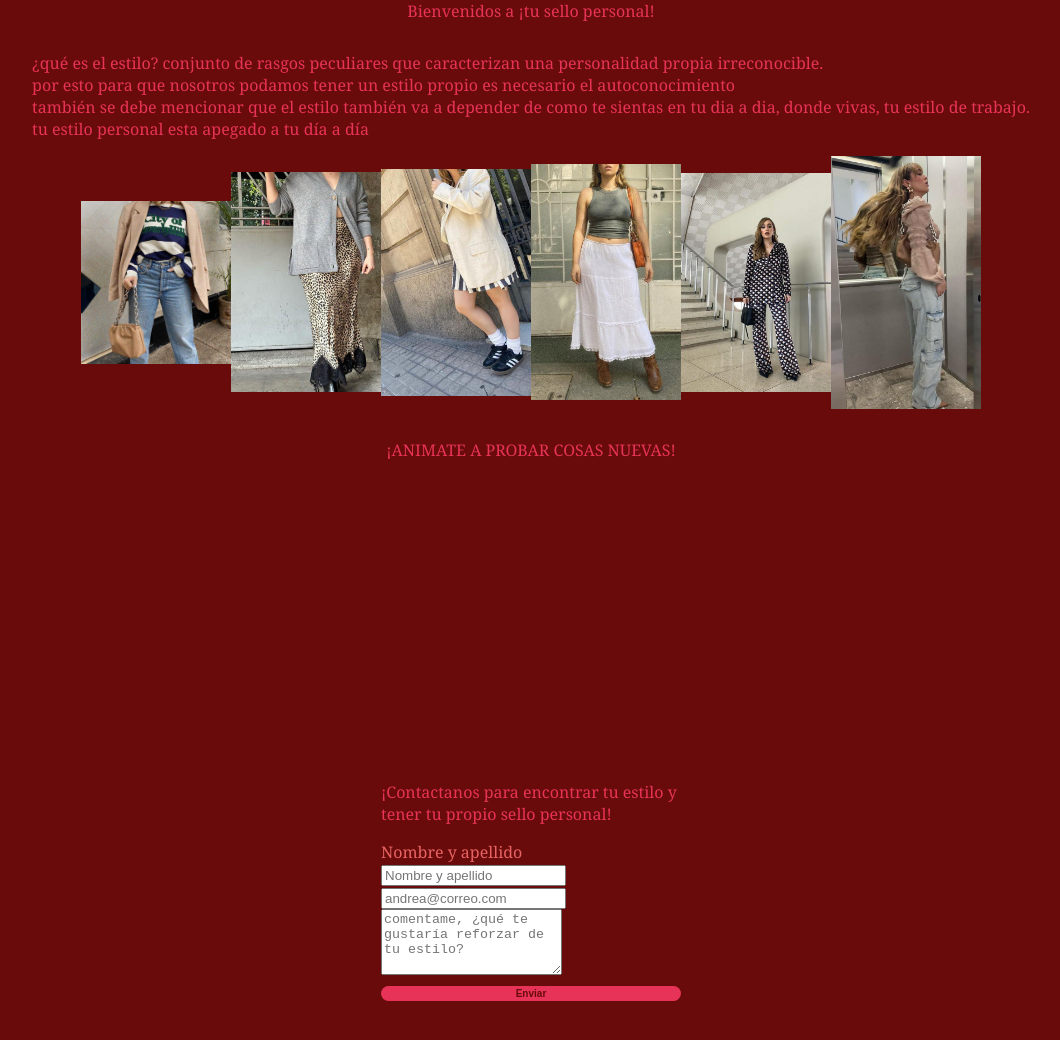
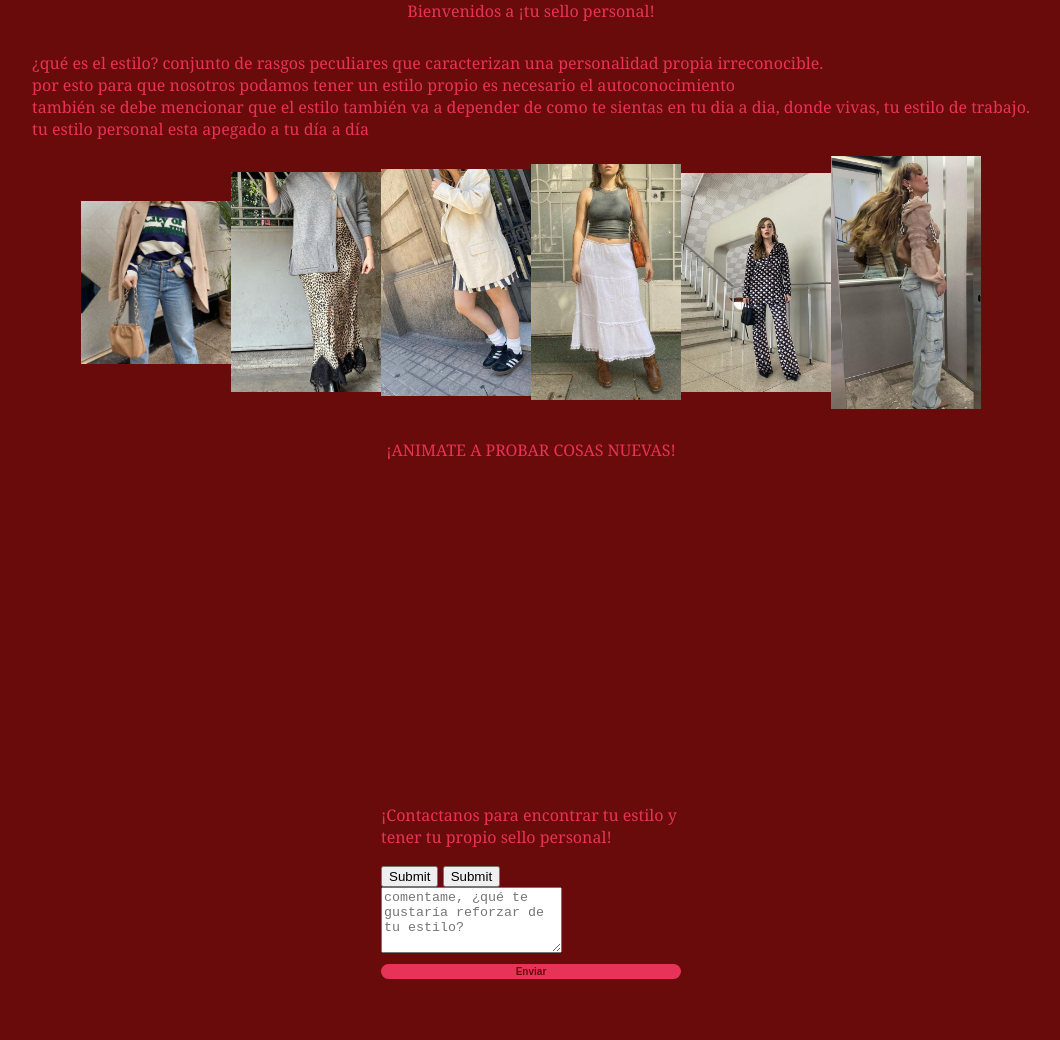
Before and after one commit to ariaskrizia/S2024, a plain HTML site: page index.html in a window 1280 px wide. Shown: the top 1040 px of the page, without its empty margins (109-1169 px from the left). Drawn offline with Linux system fonts and the light colour scheme.

Commit message:
mejoras en el formulario y añadi funcionalidad

```diff
--- a/index.html
+++ b/index.html
@@ -28,9 +28,8 @@
     <div class="form-container">
         <p>¡Contactanos para encontrar tu estilo y tener tu propio sello personal!</p>
         <form action="/" class="form">
-            <label for="name" class="label">Nombre y apellido</label>
-            <input type="password" id="name" placeholder="Nombre y apellido" class="input input-name">
-            <input type="password" id="correo" placeholder="andrea@correo.com" class="input input-correo">
+            <input type="submit" id="name" placeholder="Nombre y apellido" class="input input-name">
+            <input type="submit" id="correo" placeholder="andrea@correo.com" class="input input-correo">
             <textarea placeholder="comentame, ¿qué te gustaría reforzar de tu estilo?" id="message" name="message" rows="4" required></textarea>
             <input type="submit" value="Enviar" class="primary-button login-button">
         </form>
```
Also changed, not shown: js/main.js (+7 -0 lines).
